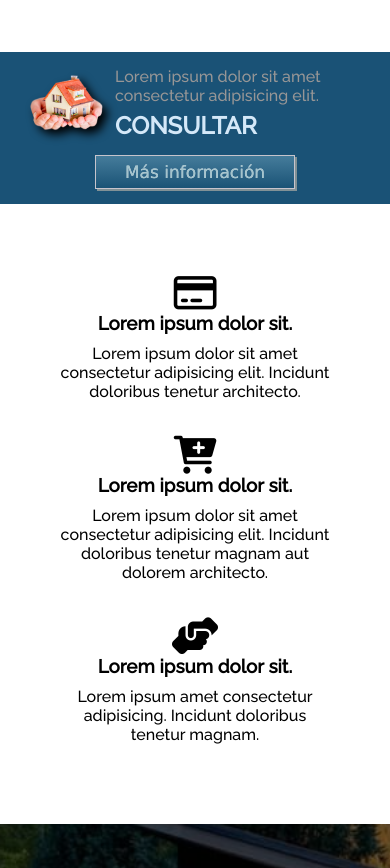
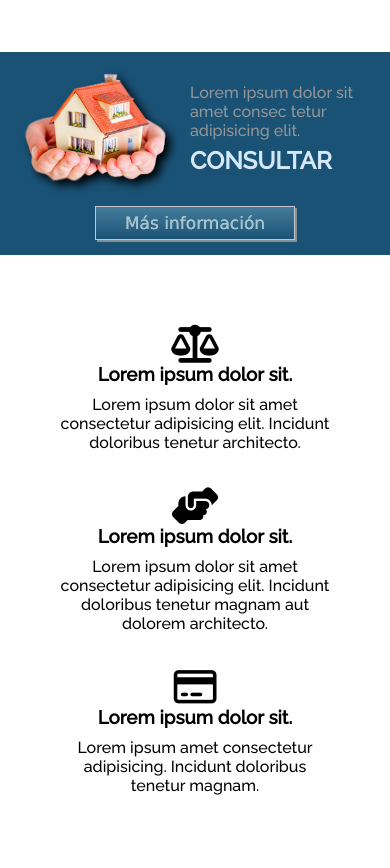
Before and after one commit to CristianS21/oculus, a plain HTML site: page index.html in a window 390 px wide. Shown: the part 5172-6040 px from the top of the page. Drawn offline with Linux system fonts and the light colour scheme.

Commit message:
bastante arrimado

```diff
--- a/assets/css/style.css
+++ b/assets/css/style.css
@@ -522,19 +522,21 @@ main{
     margin-bottom: 15px;
     margin-top: 15px;
     display: flex;
-    justify-content: flex-start;
+    padding-left: 0;
   }
 
   .contenedor5 .c5_producto .c5_textos{
     width: 100%;
+
   }
   .contenedor5 .c5_link {
     margin-bottom: 15px;
   }
 
   .contenedor5 .c5_producto .c5_img {
-    width: 95px;
+    width: 190px;
     margin: 0;
+    padding-left: 5px;
   }
 
   .contenedor5 .c5_link{
@@ -580,6 +582,11 @@ margin-bottom: 70px;
 .cc6 .contenedor6 .tarjeta .fa-regular{
 font-size: 38px;
 }
+
+
+.cc6 .contenedor6 .tarjeta .fa-sharp{
+  font-size: 38px;
+  }
 
 .cc6 .contenedor6 .tarjeta .c5_text h3{
   text-align: center;
--- a/index.html
+++ b/index.html
@@ -121,7 +121,7 @@
         <div class="c5_producto">
           <img src="./assets/img/img_tasacion.png" alt="" class="c5_img">
           <div class="c5_textos">
-            <p>Lorem ipsum dolor sit amet consectetur adipisicing elit.</p>
+            <p>Lorem ipsum dolor sit amet consec tetur adipisicing elit.</p>
             <h2>CONSULTAR</h2>
           </div>
         </div>
@@ -138,7 +138,7 @@
       <div class="contenedor6">
 
         <div class="tarjeta">
-            <i class="fa-regular fa-credit-card"></i>
+          <i class="fa-sharp fa-solid fa-scale-balanced"></i>
             <div class="c5_text">
               <h3>Lorem ipsum dolor sit.</h3>
               <p>Lorem ipsum dolor sit amet consectetur adipisicing elit. Incidunt doloribus tenetur  architecto.
@@ -147,7 +147,7 @@
         </div>
 
         <div class="tarjeta">
-          <i class="fa-solid fa-cart-plus"></i>
+          <i class="fa-solid fa-handshake-angle"></i>
           <div class="c5_text">
             <h3>Lorem ipsum dolor sit.</h3>
             <p>Lorem ipsum dolor sit amet consectetur adipisicing elit. Incidunt doloribus tenetur magnam aut dolorem architecto.
@@ -156,7 +156,8 @@
         </div>
 
         <div class="tarjeta">
-          <i class="fa-solid fa-handshake-angle"></i>
+
+          <i class="fa-regular fa-credit-card"></i>
           <div class="c5_text">
             <h3>Lorem ipsum dolor sit.</h3>
             <p>Lorem ipsum  amet consectetur adipisicing. Incidunt doloribus tenetur magnam.
```
